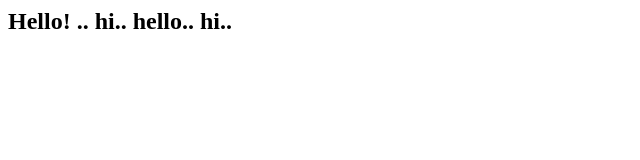
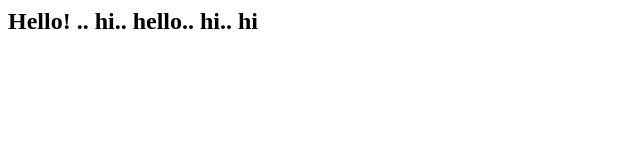
Before and after one commit to paulkennethsabico76-sudo/sabico-second-semester-README, a plain HTML site: page index.html in a window 1280 px wide. Shown: the full height of the page, 0-640 px from the left. Drawn offline with Linux system fonts and the light colour scheme.

Commit message:
fifthteen commit

```diff
--- a/index.html
+++ b/index.html
@@ -1 +1 @@
-<h2>Hello! .. hi.. hello.. hi..</h2>
+<h2>Hello! .. hi.. hello.. hi.. hi</h2>
```
